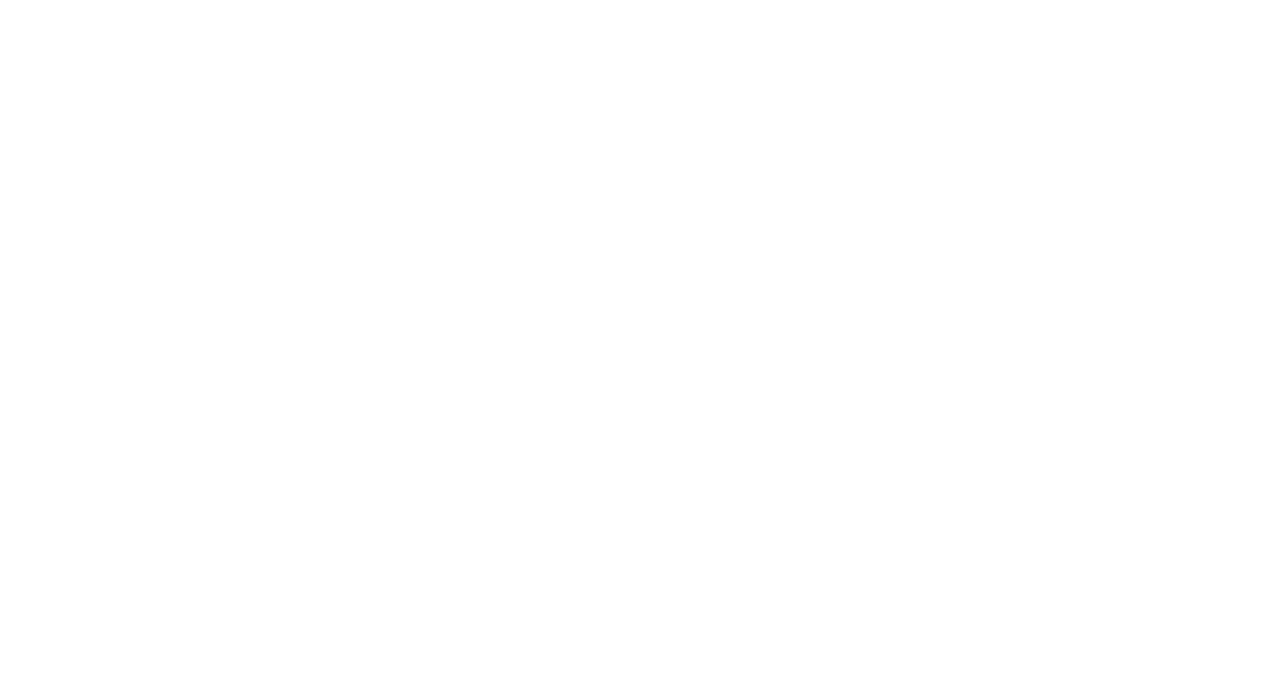
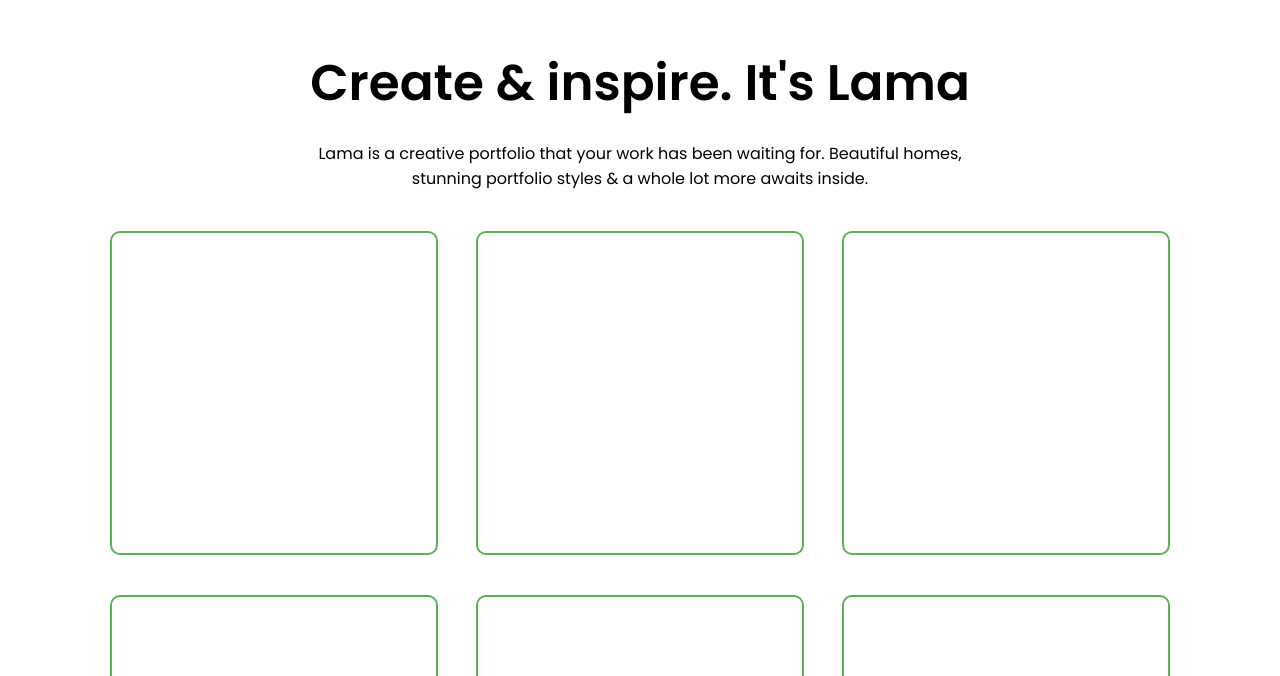
Before and after one commit to YavuzGurdal/React_Portfolio_1, a React (Create React App) app: page / in a window 1280 px wide. Shown: the part 1604-2280 px from the top of the page. Before the commit the page ends 1600 px from the top, so only its background shows below. Built offline with nearby package versions, Linux system fonts and the light colour scheme.

Commit message:
my works section part1

```diff
--- a/package.json
+++ b/package.json
@@ -6,10 +6,12 @@
     "@testing-library/jest-dom": "^5.15.0",
     "@testing-library/react": "^11.2.7",
     "@testing-library/user-event": "^12.8.3",
+    "download": "^8.0.0",
     "react": "^17.0.2",
     "react-dom": "^17.0.2",
     "react-scripts": "4.0.3",
-    "web-vitals": "^1.1.2"
+    "web-vitals": "^1.1.2",
+    "yarn": "^1.22.17"
   },
   "scripts": {
     "start": "react-scripts start",
--- a/src/App.js
+++ b/src/App.js
@@ -1,12 +1,14 @@
 import "./App.css";
 import About from "./components/about/About";
 import Intro from "./components/intro/Intro";
+import ProductList from "./components/productList/ProductList";
 
 function App() {
   return (
     <div>
       <Intro />
       <About />
+      <ProductList />
     </div>
   );
 }
--- /dev/null
+++ b/src/components/product/Product.jsx
@@ -0,0 +1,52 @@
+/* eslint-disable jsx-a11y/anchor-is-valid */
+import React from "react";
+import "./product.css";
+
+function Product() {
+  return (
+    <div className="p">
+      <div className="p-container">
+        <img src="" alt="" />
+        <div className="p-data">
+          <a
+            href="https://github.com/YavuzGurdal"
+            className="p-link"
+            rel="noreferrer"
+          >
+            link
+          </a>
+          <span className="p-gitup">github</span>
+        </div>
+
+        {/*
+        <div className="p-data-up">
+          <a
+            href="https://github.com/YavuzGurdal"
+            className="p-link"
+            rel="noreferrer"
+          >
+            link
+          </a>
+        </div>
+        <div className="p-data-down">
+          <span className="p-gitup">github</span>
+        </div>
+        */}
+      </div>
+
+      {/*
+    <div className="p-browser">
+        <div className="p-circle">1</div>
+        <div className="p-circle" style={{ background: "blue" }}>
+          2
+        </div>
+      </div>
+      <a href="https://github.com/YavuzGurdal" target="_blank" rel="noreferrer">
+        <img src="" alt="" className="p-img" />
+      </a>
+      */}
+    </div>
+  );
+}
+
+export default Product;
--- /dev/null
+++ b/src/components/product/product.css
@@ -0,0 +1,118 @@
+.p {
+  width: 30%;
+  height: 40vh;
+  margin: 20px 10px;
+  border: 2px solid #59b256;
+  /* border: 2px solid rgb(243, 242, 242); */
+  border-radius: 10px;
+  overflow: hidden;
+}
+
+.p-container {
+  position: relative;
+  overflow: hidden;
+  height: 100%;
+  /* border-radius: 10px; */
+}
+
+.p-data {
+  position: absolute;
+  top: -100%;
+  width: 100%;
+  height: 100%;
+  display: flex;
+  flex-direction: column;
+  justify-content: center;
+  align-items: center;
+  background: #59b256;
+  opacity: 0.6;
+  /* border-radius: 10px; */
+  transition: 0.2s;
+}
+
+.p-data-up {
+  position: absolute;
+  top: -100%;
+  width: 100%;
+  height: 50%;
+  display: flex;
+  flex-direction: column;
+  justify-content: center;
+  align-items: center;
+  background: #59b256;
+  opacity: 0.6;
+  /* border-radius: 10px; */
+  transition: 0.1s;
+}
+.p-data-down {
+  position: absolute;
+  bottom: -100%;
+  width: 100%;
+  height: 50%;
+  display: flex;
+  flex-direction: column;
+  justify-content: center;
+  align-items: center;
+  background: #59b256;
+  opacity: 0.8;
+  /* border-radius: 10px; */
+  transition: 0.1s;
+}
+
+.p-link {
+  display: inline-flex;
+  font-size: 1.5rem;
+  background-color: cornflowerblue;
+  color: aliceblue;
+  padding: 0.25rem;
+  border-radius: 10px;
+  margin-bottom: 10px;
+  /* margin-top: 150px; */
+  cursor: pointer;
+  opacity: 1;
+  z-index: 5;
+}
+
+.p-gitup {
+  cursor: pointer;
+  /* margin-bottom: 150px; */
+}
+
+.p-container:hover .p-data {
+  top: 0;
+}
+
+/* .p-container:hover .p-data-up {
+  top: 0;
+}
+.p-container:hover .p-data-down {
+  bottom: 0;
+} */
+
+/* .p {
+  width: 30%;
+  height: 40vh;
+  margin: 20px 10px;
+  border: 2px solid rgb(243, 242, 242);
+  border-radius: 10px;
+  overflow: hidden;
+}
+
+.p:hover .p-browser {
+  display: block;
+  transition: all 0.5s ease;
+}
+
+.p-browser {
+  height: 100%;
+  background-color: rgb(243, 242, 242);
+  display: flex;
+  align-items: center;
+  justify-content: center;
+  display: none;
+}
+
+.p-circle {
+  width: 100%;
+  height: 50%;
+} */
--- /dev/null
+++ b/src/components/productList/ProductList.jsx
@@ -0,0 +1,28 @@
+import React from "react";
+import "./productList.css";
+import Product from "../product/Product";
+
+function ProductList() {
+  return (
+    <div className="pl">
+      <div className="pl-texts">
+        <h1 className="pl-title">Create & inspire. It's Lama</h1>
+        <p className="pl-desc">
+          Lama is a creative portfolio that your work has been waiting for.
+          Beautiful homes, stunning portfolio styles & a whole lot more awaits
+          inside.
+        </p>
+      </div>
+      <div className="pl-list">
+        <Product />
+        <Product />
+        <Product />
+        <Product />
+        <Product />
+        <Product />
+      </div>
+    </div>
+  );
+}
+
+export default ProductList;
--- /dev/null
+++ b/src/components/productList/productList.css
@@ -0,0 +1,27 @@
+.pl {
+  padding: 50px 100px;
+  display: flex;
+  flex-direction: column;
+  align-items: center;
+  text-align: center;
+}
+
+.pl-texts {
+  width: 65%;
+}
+
+.pl-title {
+  font-size: 50px;
+  font-weight: 600;
+}
+
+.pl-desc {
+  margin: 20px 0px;
+}
+
+.pl-list {
+  width: 100%;
+  display: flex;
+  flex-wrap: wrap;
+  justify-content: space-between;
+}
```
Also changed, not shown: 1 other file (tests, documents, lock files or other folders).
